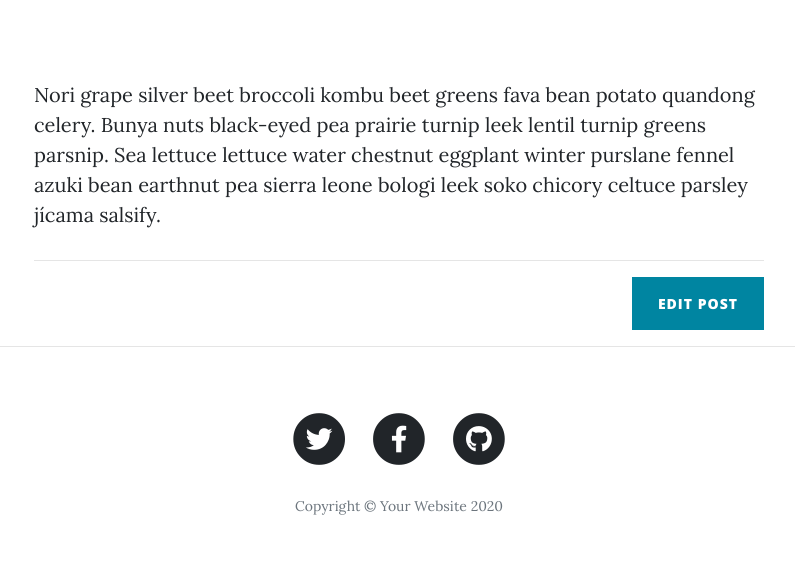
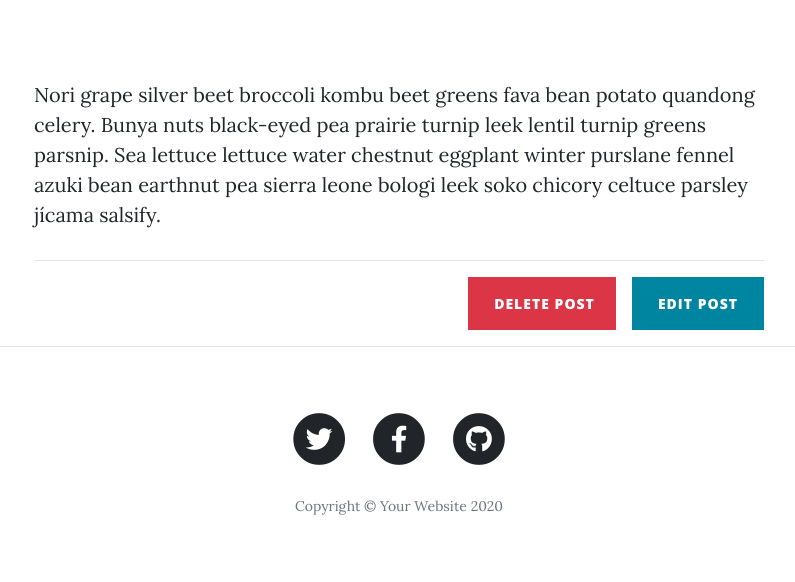
Before and after one commit to Amey-Kalpe/Mini-Projects, a Flask app: page /post/1 in a window 1280 px wide. Shown: the part 561-1143 px from the top of the page, without its empty margins (241-1036 px from the left). Run offline with Flask 2, Linux system fonts and the light colour scheme; data comes from the database, SQL or seed files in the repository; some libraries are stand-ins or nearby versions.

Commit message:
Added delete post button

```diff
--- a/templates/post.html
+++ b/templates/post.html
@@ -28,7 +28,10 @@
           </p>
            <hr>
            <div class="clearfix">
-          <a class="btn btn-primary float-right" href="{{ url_for('edit_post', post_id=post.id) }}">Edit Post</a>
+          <span>
+            <a class="btn btn-primary float-right" href="{{ url_for('edit_post', post_id=post.id) }}">Edit Post</a>
+            <a class="btn btn-danger float-right" style="padding-right: 20px; margin-right:16px" href="{{ url_for('delete_post', post_id=post.id) }}">Delete Post</a>
+          </span>
         </div>
           </div>
       </div>
```
